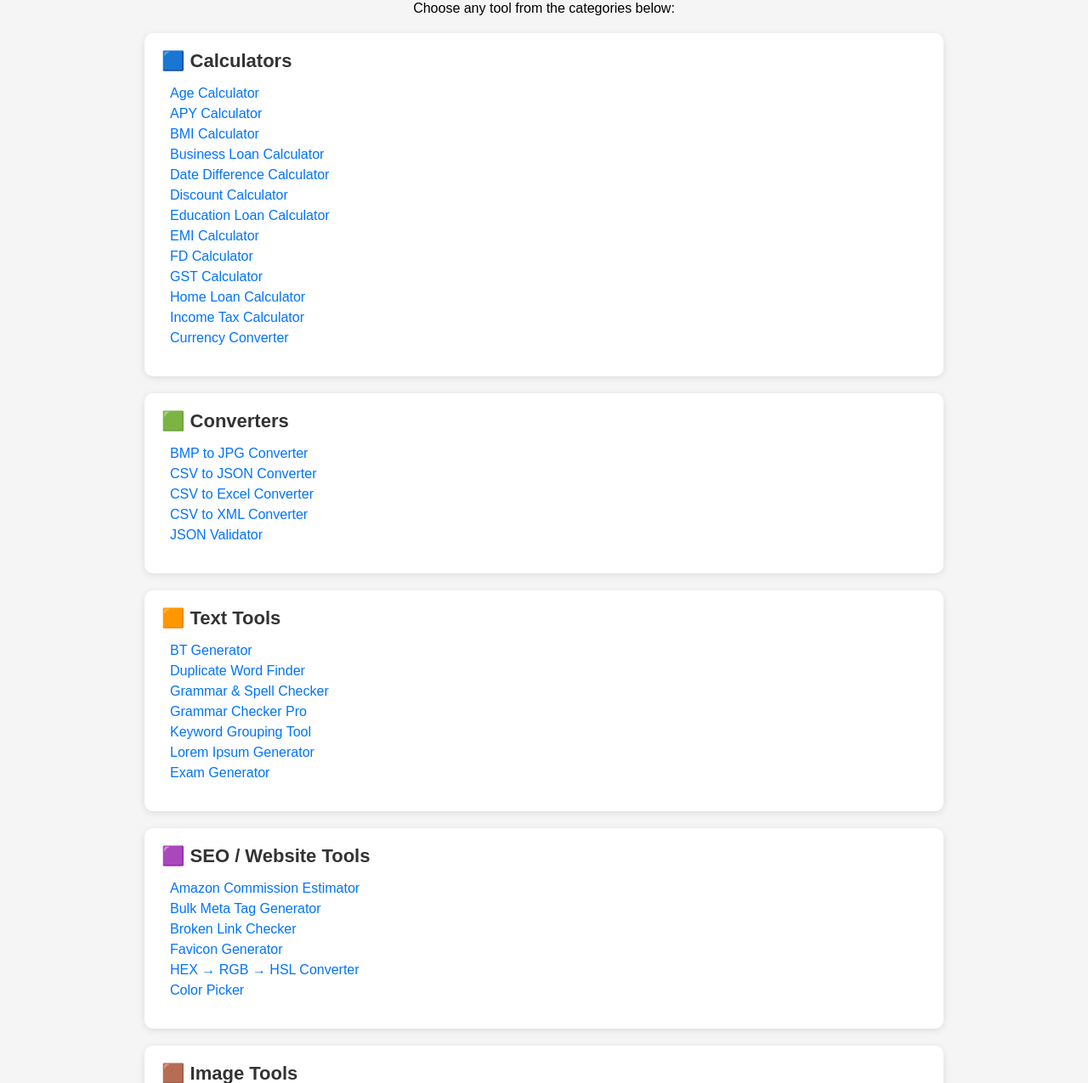
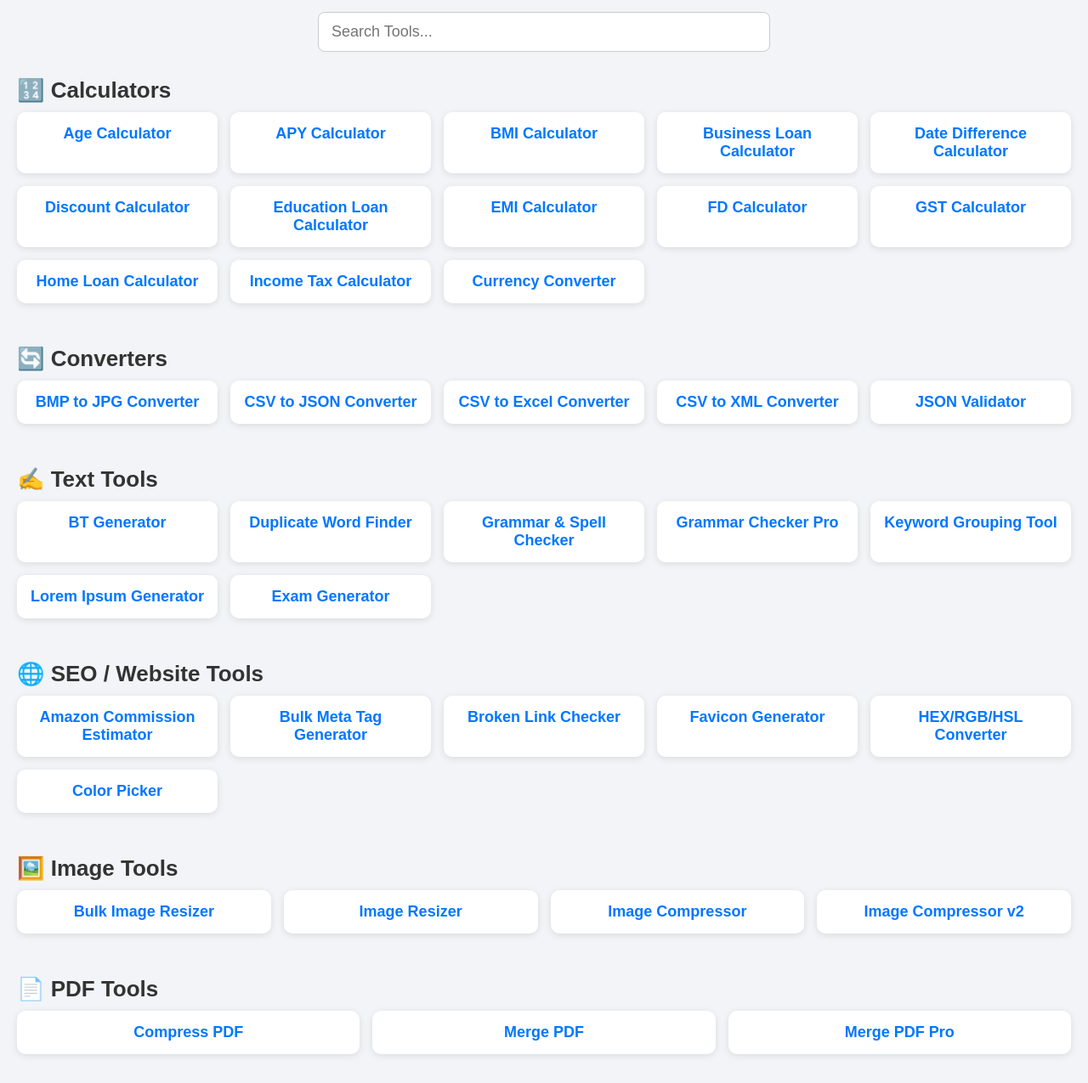
Before and after one commit to nextgentools64/nextgentools, a plain HTML site: page index.html in a window 1280 px wide. Shown: the part 93-1368 px from the top of the page at 85% size. Drawn offline with Linux system fonts and the light colour scheme.

Commit message:
index.html

```diff
--- a/index.html
+++ b/index.html
@@ -1,168 +1,179 @@
 <!DOCTYPE html>
-<html>
+<html lang="en">
 <head>
+    <meta charset="UTF-8">
     <title>NextGen Tools - Online Tool Hub</title>
-    <meta charset="UTF-8">
     <style>
         body {
+            margin: 0;
+            padding: 0;
+            background: #f2f4f7;
             font-family: Arial, sans-serif;
-            background: #f5f5f5;
-            margin: 0;
-            padding: 20px;
         }
 
-        h1 {
+        header {
             text-align: center;
-            margin-bottom: 10px;
+            padding: 25px;
+            background: #0077ff;
+            color: white;
+            font-size: 32px;
+            font-weight: bold;
+            letter-spacing: 1px;
         }
 
-        .category-box {
-            background: white;
-            padding: 20px;
-            margin: 20px auto;
-            border-radius: 10px;
-            width: 90%;
-            max-width: 900px;
-            box-shadow: 0px 2px 8px rgba(0,0,0,0.1);
+        .search-container {
+            text-align: center;
+            margin: 20px;
+        }
+
+        .search-box {
+            width: 70%;
+            max-width: 500px;
+            padding: 12px 15px;
+            border-radius: 8px;
+            font-size: 18px;
+            border: 1px solid #ccc;
+            outline: none;
         }
 
         .category-title {
-            font-size: 22px;
+            font-size: 26px;
+            margin: 30px 20px 10px;
+            color: #333;
             font-weight: bold;
-            margin-bottom: 10px;
-            color: #333;
         }
 
-        ul {
-            list-style: none;
-            padding-left: 10px;
+        .grid {
+            display: grid;
+            grid-template-columns: repeat(auto-fit, minmax(220px, 1fr));
+            gap: 15px;
+            padding: 0 20px 20px;
         }
 
-        ul li {
-            margin: 6px 0;
+        .tool-card {
+            background: white;
+            padding: 15px;
+            border-radius: 10px;
+            text-align: center;
+            font-size: 18px;
+            box-shadow: 0px 2px 8px rgba(0,0,0,0.1);
+            transition: 0.2s;
+            text-decoration: none;
+            color: #0077ff;
+            font-weight: bold;
         }
 
-        ul li a {
-            text-decoration: none;
-            font-size: 16px;
-            color: #0073ff;
-        }
-
-        ul li a:hover {
-            text-decoration: underline;
+        .tool-card:hover {
+            transform: translateY(-5px);
+            box-shadow: 0px 6px 15px rgba(0,0,0,0.2);
         }
     </style>
+
+    <script>
+        function searchTools() {
+            let input = document.getElementById("searchBox").value.toLowerCase();
+            let cards = document.getElementsByClassName("tool-card");
+
+            for (let i = 0; i < cards.length; i++) {
+                let text = cards[i].innerText.toLowerCase();
+                cards[i].style.display = text.includes(input) ? "block" : "none";
+            }
+        }
+    </script>
+
 </head>
 
 <body>
 
-<h1>NextGen Tools</h1>
-<p style="text-align:center;">Choose any tool from the categories below:</p>
+<header>NextGen Tools</header>
 
-
-<!-- 🟦 CATEGORY 1 — CALCULATORS -->
-<div class="category-box">
-    <div class="category-title">🟦 Calculators</div>
-    <ul>
-        <li><a href="Age Calculator.html">Age Calculator</a></li>
-        <li><a href="Atal Pension Yojana Calculator .html">APY Calculator</a></li>
-        <li><a href="BMI Calculator .html">BMI Calculator</a></li>
-        <li><a href="Business Loan Calculator.html">Business Loan Calculator</a></li>
-        <li><a href="Date Difference Calculator.html">Date Difference Calculator</a></li>
-        <li><a href="Discount Calculator.html">Discount Calculator</a></li>
-        <li><a href="Education Loan Calculator.html">Education Loan Calculator</a></li>
-        <li><a href="EMI Calculator.html">EMI Calculator</a></li>
-        <li><a href="FD Calculator.html">FD Calculator</a></li>
-        <li><a href="GST Calculator.html">GST Calculator</a></li>
-        <li><a href="Home Loan Calculator.html">Home Loan Calculator</a></li>
-        <li><a href="Income Tax Calculator.html">Income Tax Calculator</a></li>
-        <li><a href="Currency Converter Tool.html">Currency Converter</a></li>
-    </ul>
+<div class="search-container">
+    <input type="text" id="searchBox" class="search-box" onkeyup="searchTools()" placeholder="Search Tools...">
 </div>
 
 
-<!-- 🟩 CATEGORY 2 — CONVERTERS -->
-<div class="category-box">
-    <div class="category-title">🟩 Converters</div>
-    <ul>
-        <li><a href="BMP to JPG Converter.html">BMP to JPG Converter</a></li>
-        <li><a href="CSV to JSON Converter.html">CSV to JSON Converter</a></li>
-        <li><a href="csv_to_excel_converter_storedropship_index.html">CSV to Excel Converter</a></li>
-        <li><a href="csv_to_xml_converter_storedropship_i....html">CSV to XML Converter</a></li>
-        <li><a href="JSON Validator.html">JSON Validator</a></li>
-    </ul>
+<!-- ⭐ CATEGORY: Calculators -->
+<div class="category-title">🔢 Calculators</div>
+<div class="grid">
+
+    <a class="tool-card" href="Age Calculator.html">Age Calculator</a>
+    <a class="tool-card" href="Atal Pension Yojana Calculator .html">APY Calculator</a>
+    <a class="tool-card" href="BMI Calculator .html">BMI Calculator</a>
+    <a class="tool-card" href="Business Loan Calculator.html">Business Loan Calculator</a>
+    <a class="tool-card" href="Date Difference Calculator.html">Date Difference Calculator</a>
+    <a class="tool-card" href="Discount Calculator.html">Discount Calculator</a>
+    <a class="tool-card" href="Education Loan Calculator.html">Education Loan Calculator</a>
+    <a class="tool-card" href="EMI Calculator.html">EMI Calculator</a>
+    <a class="tool-card" href="FD Calculator.html">FD Calculator</a>
+    <a class="tool-card" href="GST Calculator.html">GST Calculator</a>
+    <a class="tool-card" href="Home Loan Calculator.html">Home Loan Calculator</a>
+    <a class="tool-card" href="Income Tax Calculator.html">Income Tax Calculator</a>
+    <a class="tool-card" href="Currency Converter Tool.html">Currency Converter</a>
+
 </div>
 
 
-<!-- 🟧 CATEGORY 3 — TEXT TOOLS -->
-<div class="category-box">
-    <div class="category-title">🟧 Text Tools</div>
-    <ul>
-        <li><a href="BT Generator.html">BT Generator</a></li>
-        <li><a href="Duplicate Word Finder .html">Duplicate Word Finder</a></li>
-        <li><a href="Grammar & Spell Checker .html">Grammar & Spell Checker</a></li>
-        <li><a href="Grammar Checker Pro – Online Text Proof...html">Grammar Checker Pro</a></li>
-        <li><a href="Keyword Grouping Tool Pro .html">Keyword Grouping Tool</a></li>
-        <li><a href="Lorem Ipsum Generator Pro.html">Lorem Ipsum Generator</a></li>
-        <li><a href="exam generator.html">Exam Generator</a></li>
-    </ul>
+<!-- ⭐ CATEGORY: Converters -->
+<div class="category-title">🔄 Converters</div>
+<div class="grid">
+    <a class="tool-card" href="BMP to JPG Converter.html">BMP to JPG Converter</a>
+    <a class="tool-card" href="CSV to JSON Converter.html">CSV to JSON Converter</a>
+    <a class="tool-card" href="csv_to_excel_converter_storedropship_index.html">CSV to Excel Converter</a>
+    <a class="tool-card" href="csv_to_xml_converter_storedropship_i....html">CSV to XML Converter</a>
+    <a class="tool-card" href="JSON Validator.html">JSON Validator</a>
 </div>
 
 
-<!-- 🟪 CATEGORY 4 — SEO & WEBSITE TOOLS -->
-<div class="category-box">
-    <div class="category-title">🟪 SEO / Website Tools</div>
-    <ul>
-        <li><a href="Amazon Commission Estimator.html">Amazon Commission Estimator</a></li>
-        <li><a href="Bulk Meta Tag Generator Pro.html">Bulk Meta Tag Generator</a></li>
-        <li><a href="Broken Link Checker Pro .html">Broken Link Checker</a></li>
-        <li><a href="Favicon Generator Pro.html">Favicon Generator</a></li>
-        <li><a href="HEXRGBHSL.html">HEX → RGB → HSL Converter</a></li>
-        <li><a href="color picker.html">Color Picker</a></li>
-    </ul>
+<!-- ⭐ CATEGORY: TEXT TOOLS -->
+<div class="category-title">✍️ Text Tools</div>
+<div class="grid">
+    <a class="tool-card" href="BT Generator.html">BT Generator</a>
+    <a class="tool-card" href="Duplicate Word Finder .html">Duplicate Word Finder</a>
+    <a class="tool-card" href="Grammar & Spell Checker .html">Grammar & Spell Checker</a>
+    <a class="tool-card" href="Grammar Checker Pro – Online Text Proof...html">Grammar Checker Pro</a>
+    <a class="tool-card" href="Keyword Grouping Tool Pro .html">Keyword Grouping Tool</a>
+    <a class="tool-card" href="Lorem Ipsum Generator Pro.html">Lorem Ipsum Generator</a>
+    <a class="tool-card" href="exam generator.html">Exam Generator</a>
 </div>
 
 
-<!-- 🟫 CATEGORY 5 — IMAGE TOOLS -->
-<div class="category-box">
-    <div class="category-title">🟫 Image Tools</div>
-    <ul>
-        <li><a href="Bulk Image Resizer Pro.html">Bulk Image Resizer</a></li>
-        <li><a href="Image Resizer Tool .html">Image Resizer</a></li>
-        <li><a href="Image Compressor Pro.html">Image Compressor</a></li>
-        <li><a href="image_compressor_storedropship_index.html">Image Compressor (v2)</a></li>
-    </ul>
+<!-- ⭐ CATEGORY: SEO & WEBSITE -->
+<div class="category-title">🌐 SEO / Website Tools</div>
+<div class="grid">
+    <a class="tool-card" href="Amazon Commission Estimator.html">Amazon Commission Estimator</a>
+    <a class="tool-card" href="Bulk Meta Tag Generator Pro.html">Bulk Meta Tag Generator</a>
+    <a class="tool-card" href="Broken Link Checker Pro .html">Broken Link Checker</a>
+    <a class="tool-card" href="Favicon Generator Pro.html">Favicon Generator</a>
+    <a class="tool-card" href="HEXRGBHSL.html">HEX/RGB/HSL Converter</a>
+    <a class="tool-card" href="color picker.html">Color Picker</a>
 </div>
 
 
-<!-- 🟨 CATEGORY 6 — FINANCE & BUSINESS -->
-<div class="category-box">
-    <div class="category-title">🟨 Finance & Business Tools</div>
-    <ul>
-        <li><a href="FBA vs Easy Ship Profit Calculator.html">Amazon FBA Profit Calculator</a></li>
-        <li><a href="Business Loan Calculator.html">Business Loan Calculator</a></li>
-    </ul>
+<!-- ⭐ CATEGORY: IMAGE TOOLS -->
+<div class="category-title">🖼️ Image Tools</div>
+<div class="grid">
+    <a class="tool-card" href="Bulk Image Resizer Pro.html">Bulk Image Resizer</a>
+    <a class="tool-card" href="Image Resizer Tool .html">Image Resizer</a>
+    <a class="tool-card" href="Image Compressor Pro.html">Image Compressor</a>
+    <a class="tool-card" href="image_compressor_storedropship_index.html">Image Compressor v2</a>
 </div>
 
 
-<!-- 🟫 CATEGORY 7 — PDF TOOLS -->
-<div class="category-box">
-    <div class="category-title">🟫 PDF Tools</div>
-    <ul>
-        <li><a href="Compress PDF Pro.html">Compress PDF</a></li>
-        <li><a href="Merge PDF by deepseek.html">Merge PDF Tool</a></li>
-        <li><a href="Merge Pdf Pro.html">Merge PDF Pro</a></li>
-    </ul>
+<!-- ⭐ CATEGORY: PDF TOOLS -->
+<div class="category-title">📄 PDF Tools</div>
+<div class="grid">
+    <a class="tool-card" href="Compress PDF Pro.html">Compress PDF</a>
+    <a class="tool-card" href="Merge PDF by deepseek.html">Merge PDF</a>
+    <a class="tool-card" href="Merge Pdf Pro.html">Merge PDF Pro</a>
 </div>
 
 
-<!-- 🟦 CATEGORY 8 — OTHER UTILITIES -->
-<div class="category-box">
-    <div class="category-title">🟦 Other Tools</div>
-    <ul>
-        <li><a href="Kundli.html">Kundli Generator</a></li>
-    </ul>
+<!-- ⭐ CATEGORY: Other Tools -->
+<div class="category-title">🧰 Other Tools</div>
+<div class="grid">
+    <a class="tool-card" href="Kundli.html">Kundli Generator</a>
 </div>
+
 
 </body>
 </html>
```
